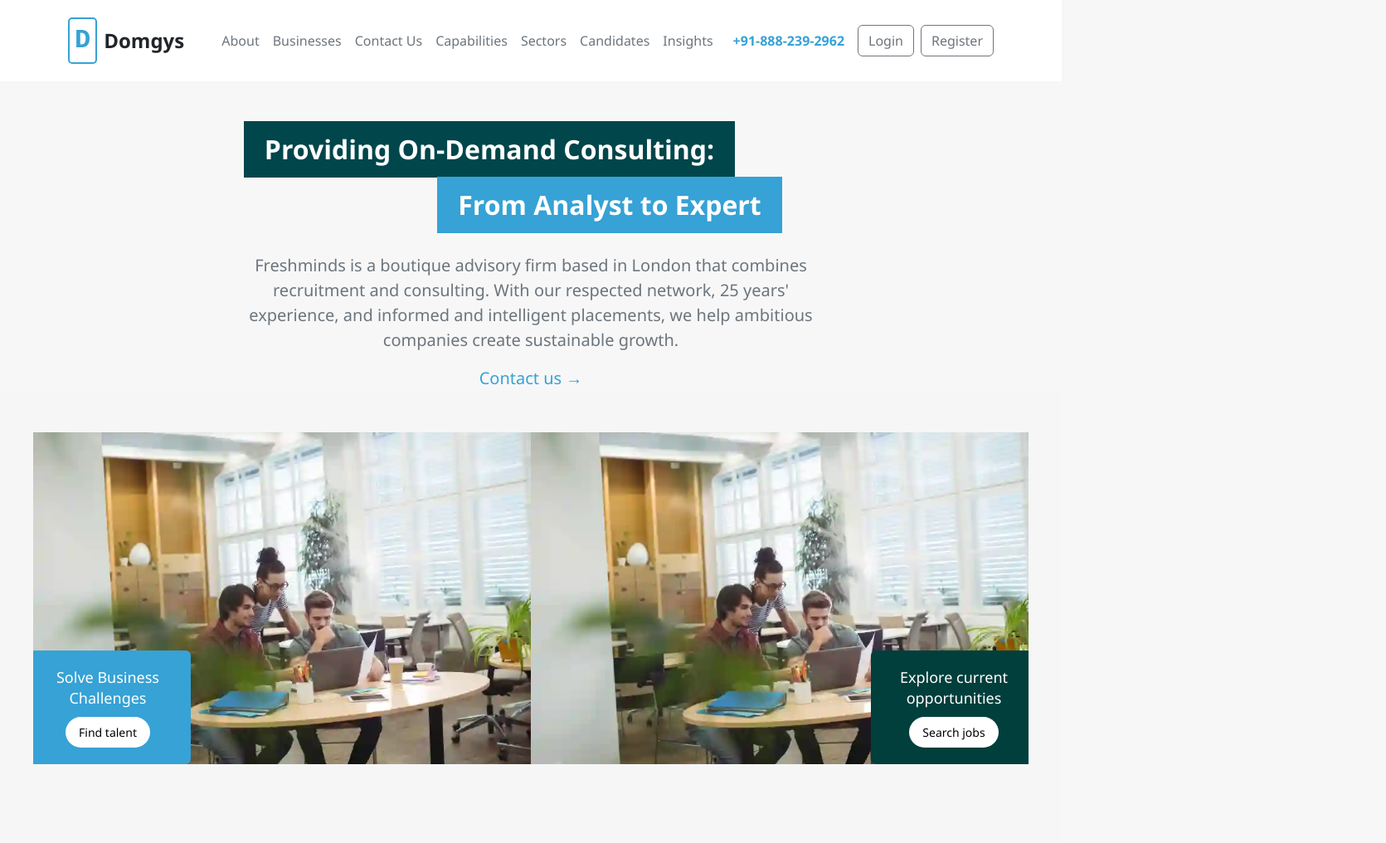
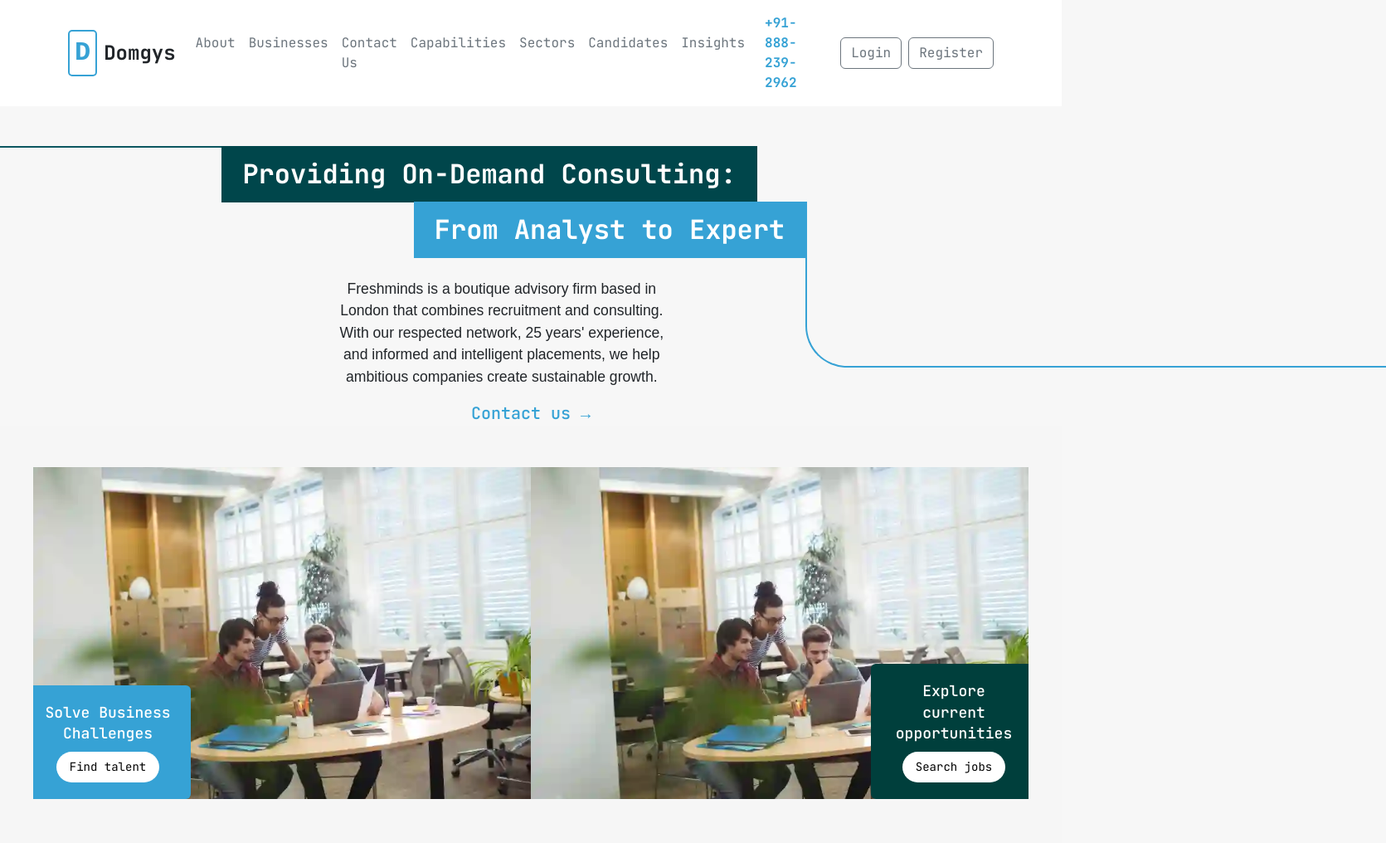
Before and after one commit to DevelopmentRaahi/newweb, a plain HTML site: page index.html in a window 1280 px wide. Shown: the top 1016 px of the page at 83% size, 1671 px wide, since content can reach past the window. Drawn offline with nearby package versions, Linux system fonts and the light colour scheme; a web font is replaced by a local one.

Commit message:
lines update

```diff
--- a/index.html
+++ b/index.html
@@ -39,17 +39,17 @@
 
 <!-- Hero Section -->
 <section class="hero-section text-center py-5">
-  <div class="container">
-    <div class="position-relative d-inline-block">
+  <div class="container hero_container">
+    <div class="position-relative hero_content">
 
-      <div class="line1-r">
+      <div class="line1-r first_line">
         Providing On-Demand Consulting:
       </div>
-      <div class="line3-r">
+      <div class="line3-r second_line">
         From Analyst to Expert
       </div>
     </div>
-    <p class="mt-4 fs-5 text-secondary px-4">
+    <p class="mt-4 px-4 ">
       Freshminds is a boutique advisory firm based in London that combines recruitment and consulting. With our respected network, 25 years' experience, and informed and intelligent placements, we help ambitious companies create sustainable growth.
     </p>
     <a href="#" class="text-pink fs-5 text-decoration-none fw-medium">Contact us →</a>
--- a/styles.css
+++ b/styles.css
@@ -1,6 +1,13 @@
+@import url('https://fonts.googleapis.com/css2?family=JetBrains+Mono:ital,wght@0,100..800;1,100..800&family=Reddit+Sans:ital,wght@0,200..900;1,200..900&display=swap');
+
+:root{
+  --font-primary: 'JetBrains Mono', monospace;
+	--font-secondary: 'Reddit Sans', sans-serif;
+}
 body {
-  font-family: 'Segoe UI', sans-serif;
+  font-family: var(--font-primary), 'Segoe UI', sans-serif;
   background-color: #f7f7f7;
+  overflow-x: hidden;
 
 }
 
@@ -174,7 +181,6 @@ body {
 }
 
 .line1-r {
-
    background-color: #00464b;
   color: white;
   font-size: 32px;
@@ -182,11 +188,30 @@ body {
   padding: 10px 25px;
   display: inline-block;
   margin-left: -100px;
-
+  position: relative;
+}
+.hero_content{
+  position: relative;
+}
+.hero-section .first_line::before {
+  content: "";
+  position: absolute;
+  display: block;
+  top: 0;
+  right: 0;
+  width: 1500px;
+  height: 2px;
+  background-color: #0c5760;
+  z-index: -1;
+}
+.hero_container p{
+  width: 60%;
+  font-size: 1.1rem;
+  margin-left: 120px;
+  font-family: var(--font-secondary);
 }
 
 .line2-r {
-
   background-color: #36a2d5;
   color: white;
   font-size: 32px;
@@ -199,7 +224,6 @@ body {
 
 
 .line3-r {
-
   background-color: #36a2d5;
   color: white;
   font-size: 32px;
@@ -208,6 +232,23 @@ body {
   display: inline-block;
   margin-top: -1px;
   margin-left: 190px;
+  position: relative;
+}
+.hero_content .second_line::after {
+    content: "";
+    position: absolute;
+    display: block;
+    width: 700px;
+    height: 200px;
+    /* background: url('./assests/img/main-banner-right-line.png') center center no-repeat; */
+    /* background-size: 100% 100%; */
+    background-color: transparent;
+    border-radius: 0 0 0 50px;
+    border: 2px solid #36a2d5;
+    border-top: none;
+    border-right: none;
+    bottom: -132px;
+    right: -700px;
 }
 
 .para-r {
```
Also changed, not shown: assests/img/main-banner-right-line.png (added).
